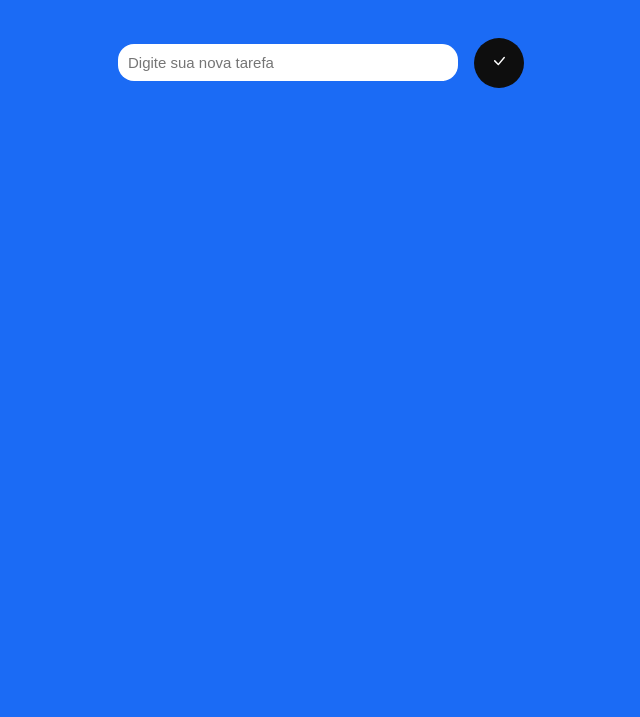
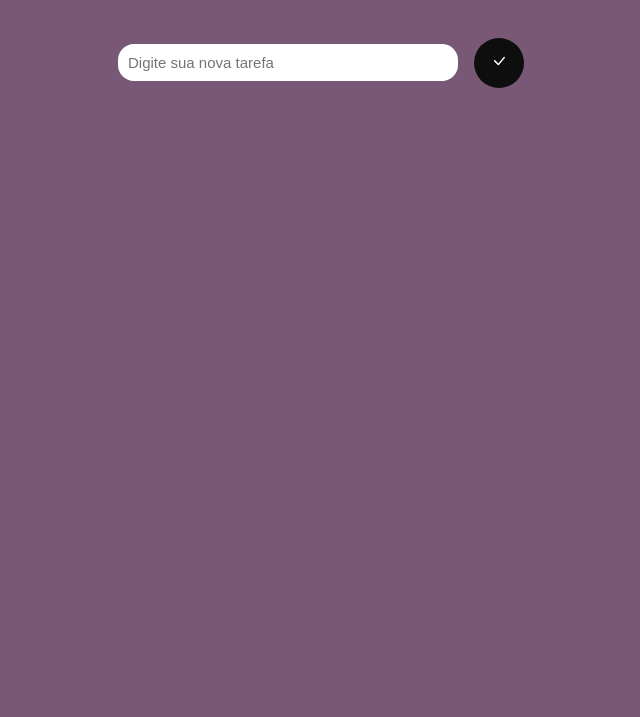
Before and after one commit to GuilhermeMendez/To-do-list, a plain HTML site: page index.html in a window 1280 px wide. Shown: the part 83-800 px from the top of the page, without its empty margins (319-959 px from the left). Drawn offline with Linux system fonts and the light colour scheme.

Commit message:
Update style.css
background color purple

```diff
--- a/style.css
+++ b/style.css
@@ -7,12 +7,13 @@
     --color-green2: rgb(51, 149, 26);
     --color-red: rgb(184, 40, 35);
     --color-red2: rgb(146, 22, 17);
+    --color-pulple: rgb(120, 88, 117);
 }
 
 
 body{
     font-family: albert sans ;
-    background-color: #1b6bf5;
+    background-color: var(--color-pulple);
     color: var(--color-white);
     display: flex;
     flex-direction: column;
```
